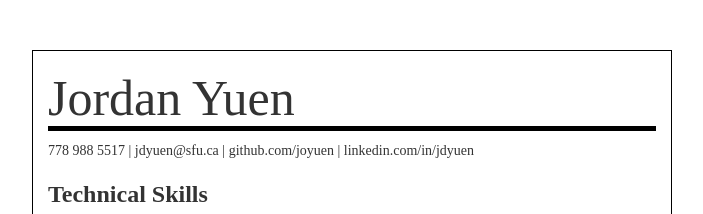
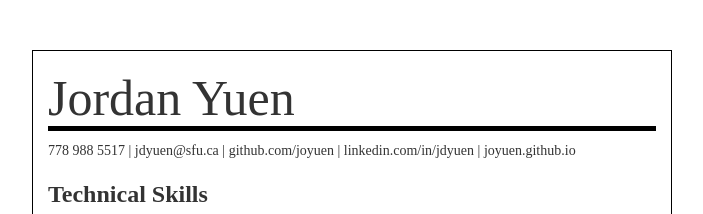
Before and after one commit to joyuen/joyuen.github.io, a plain HTML site: page index.html in a window 1280 px wide. Shown: the top 214 px of the page, without its empty margins (288-991 px from the left). Drawn offline with nearby package versions, Linux system fonts and the light colour scheme.

Commit message:
Update index.html

```diff
--- a/index.html
+++ b/index.html
@@ -14,7 +14,7 @@
     <body>
         <div class="container">
             <h1 id="fontName">Jordan Yuen</h1>
-            <p>778 988 5517 | jdyuen@sfu.ca | github.com/joyuen | linkedin.com/in/jdyuen</p>
+            <p>778 988 5517 | jdyuen@sfu.ca | github.com/joyuen | linkedin.com/in/jdyuen | joyuen.github.io</p>
             <h3><strong>Technical Skills</strong></h3>
             <ul>
                 <li>Languages: Python, Java, C, C++, SQL, HTML, CSS, Javascript, Shell Scripting</li>
```
